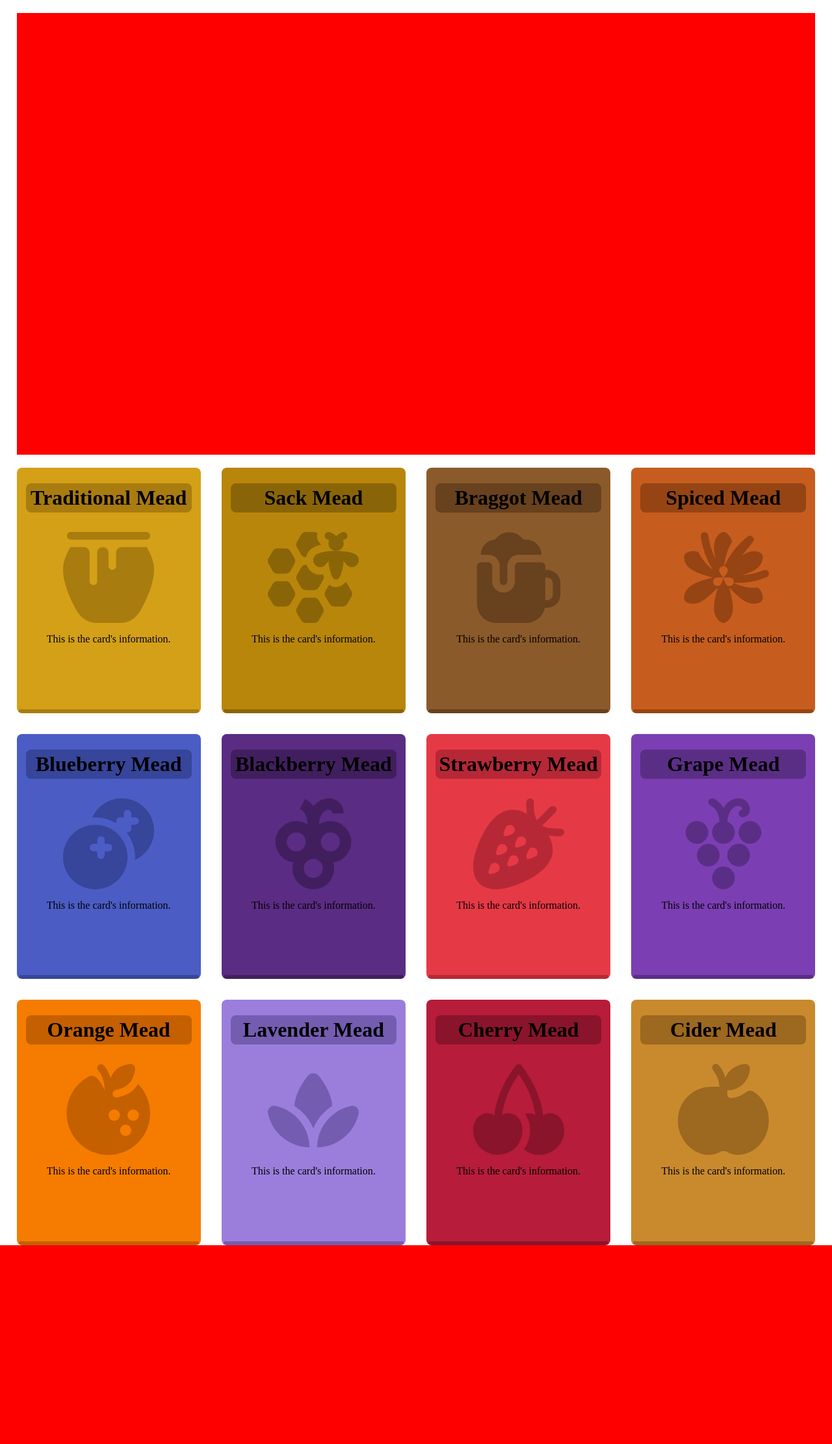
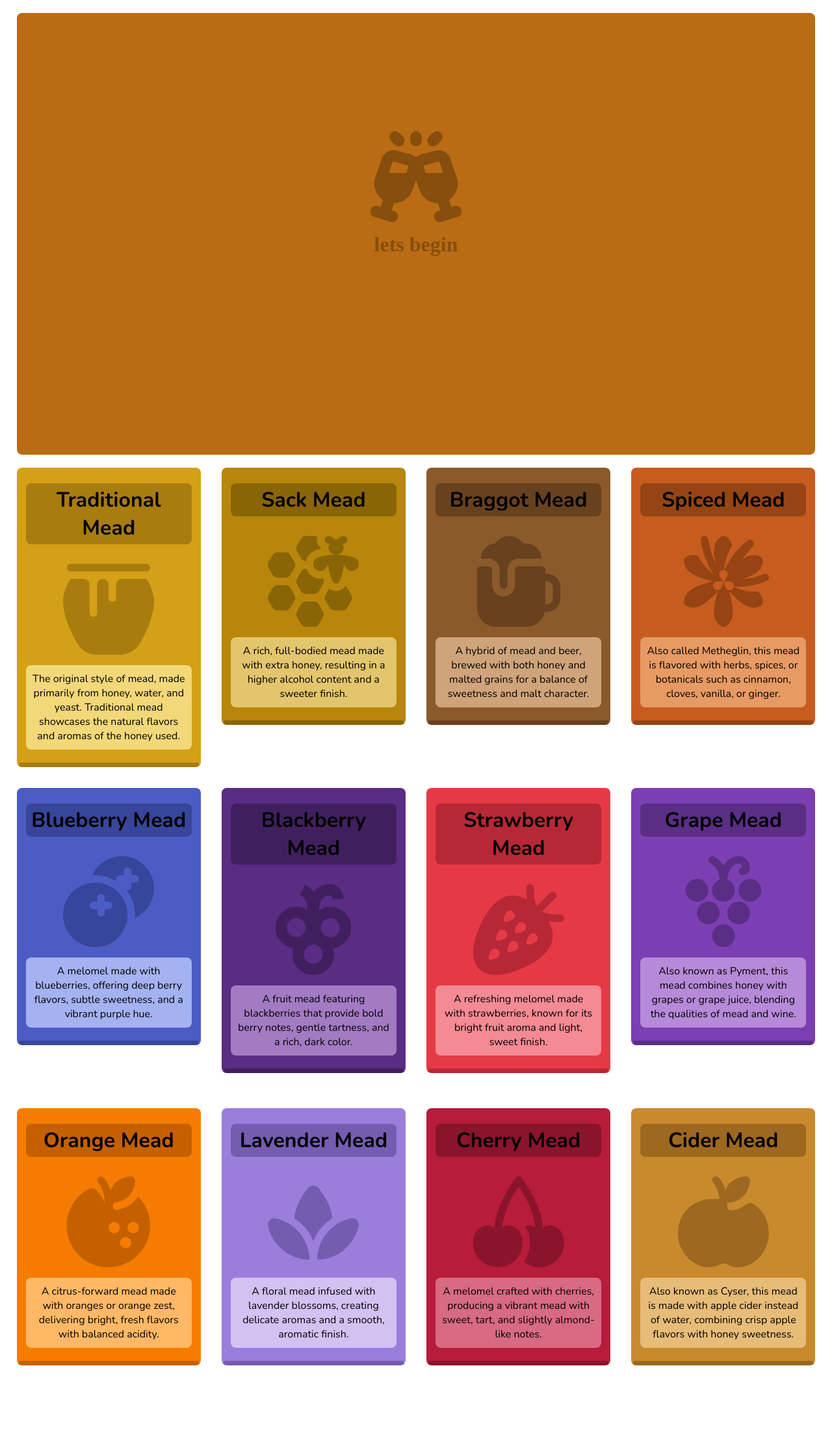
Before and after one commit to xValmearx/Mead_Maker, a Django app: page / in a window 1280 px wide. Shown: the part 64-2287 px from the top of the page at 65% size. Before the commit the page ends 1981 px from the top, so only its background shows below. Run offline with Django 5.2, Linux system fonts and the light colour scheme.

Commit message:
worked on the cards more and now I am going work on the mead modles and creat custom meads for the user and a display list of all the users meads

```diff
--- a/static/css/mead_cards.css
+++ b/static/css/mead_cards.css
@@ -1,9 +1,16 @@
+
+/* Imports*/
+@import url('https://fonts.googleapis.com/css2?family=Nunito:wght@200..1000&display=swap');
+
+
+
 :root{
     --color-1:#ffffff;
     --color-2:#ebe7e7;
     --color-3:#d0cece;
     --color-4:#000000;
 
+    --font-primary: "Nunito", sans-serif;
 
 
     --width-1:2vw;
@@ -17,55 +24,67 @@
 
     --border-size-1:2px;
     --border-size-2:4px;
-    --border-size-3:6px;
+    --border-size-3:7px;
 
     --border-radius-1:8px;
 
 /* Traditional */
+--traditional-light: #F3D87A;
 --traditional-primary: #D4A017;
 --traditional-dark: #A97C10;
 
 /* Sack */
+--sack-light: #E3C56D;
 --sack-primary: #B8860B;
 --sack-dark: #8A6508;
 
 /* Braggot */
+--braggot-light: #CFA47A;
 --braggot-primary: #8B5A2B;
 --braggot-dark: #68411E;
 
 /* Spiced */
+--spiced-light: #E79A63;
 --spiced-primary: #C65D1E;
 --spiced-dark: #964414;
 
 /* Blueberry */
+--blueberry-light: #A4B2F2;
 --blueberry-primary: #4B5CC4;
 --blueberry-dark: #37459A;
 
 /* Blackberry */
+--blackberry-light: #A27BC3;
 --blackberry-primary: #5B2C83;
 --blackberry-dark: #411F5F;
 
 /* Strawberry */
+--strawberry-light: #F48A93;
 --strawberry-primary: #E63946;
 --strawberry-dark: #B72836;
 
 /* Grape */
+--grape-light: #B68AD8;
 --grape-primary: #7B3FB3;
 --grape-dark: #5B2E86;
 
 /* Orange */
+--orange-light: #FFB866;
 --orange-primary: #F57C00;
 --orange-dark: #C46000;
 
 /* Lavender */
+--lavender-light: #D3C1F2;
 --lavender-primary: #9B7EDC;
 --lavender-dark: #745DB1;
 
 /* Cherry */
+--cherry-light: #D86A83;
 --cherry-primary: #B71C3A;
 --cherry-dark: #8A142C;
 
 /* Cider */
+--cider-light: #E7BC79;
 --cider-primary: #C98A2E;
 --cider-dark: #9D681F;
 
@@ -103,6 +122,8 @@
     justify-self: center;
     text-align: center;
     margin-bottom: 30px;
+
+    font-family: var(--font-primary);
 }
 
 .card-icon {
@@ -115,8 +136,11 @@
 }
 
 .card p{
-    justify-self: center;
+    margin-top: auto;
+    margin-bottom: 20px;
     text-align: center;
+    font-family: var(--font-primary);
+
 }
 
 
@@ -137,11 +161,15 @@
     border: var(--border-size-2) solid var(--traditional-primary) ;
     border-bottom: var(--border-size-3) solid var(--traditional-dark) ;
 }
-
 .card.traditional h1{
     background-color: var(--traditional-dark);
     border: var(--border-size-2) solid var(--traditional-dark);
     border-radius: var(--border-radius-1);
+}
+.card.traditional p{
+    padding: 10px;
+    border-radius: var(--border-radius-1);
+    background-color: var(--traditional-light);
 }
 
 .card.sack{
@@ -149,24 +177,31 @@
     border: var(--border-size-2) solid var(--sack-primary) ;
     border-bottom: var(--border-size-3) solid var(--sack-dark) ;
 }
-
 .card.sack h1{
     background-color: var(--sack-dark);
     border: var(--border-size-2) solid var(--sack-dark);
     border-radius: var(--border-radius-1);
 }
-
+.card.sack p{
+    padding: 10px;
+    border-radius: var(--border-radius-1);
+    background-color: var(--sack-light);
+}
 
 .card.braggot{
     background-color: var(--braggot-primary) ;
     border: var(--border-size-2) solid var(--braggot-primary) ;
     border-bottom: var(--border-size-3) solid var(--braggot-dark) ;
 }
-
 .card.braggot h1{
     background-color: var(--braggot-dark);
     border: var(--border-size-2) solid var(--braggot-dark);
     border-radius: var(--border-radius-1);
+}
+.card.braggot p{
+    padding: 10px;
+    border-radius: var(--border-radius-1);
+    background-color: var(--braggot-light);
 }
 
 .card.spiced{
@@ -174,23 +209,32 @@
     border: var(--border-size-2) solid var(--spiced-primary) ;
     border-bottom: var(--border-size-3) solid var(--spiced-dark) ;
 }
-
 .card.spiced h1{
     background-color: var(--spiced-dark);
     border: var(--border-size-2) solid var(--spiced-dark);
     border-radius: var(--border-radius-1);
 }
+.card.spiced p{
+    padding: 10px;
+    border-radius: var(--border-radius-1);
+    background-color: var(--spiced-light);
+}
+
 
 .card.blueberry{
     background-color: var(--blueberry-primary) ;
     border: var(--border-size-2) solid var(--blueberry-primary) ;
     border-bottom: var(--border-size-3) solid var(--blueberry-dark) ;
 }
-
 .card.blueberry h1{
     background-color: var(--blueberry-dark);
     border: var(--border-size-2) solid var(--blueberry-dark);
     border-radius: var(--border-radius-1);
+}
+.card.blueberry p{
+    padding: 10px;
+    border-radius: var(--border-radius-1);
+    background-color: var(--blueberry-light);
 }
 
 .card.blackberry{
@@ -198,11 +242,15 @@
     border: var(--border-size-2) solid var(--blackberry-primary) ;
     border-bottom: var(--border-size-3) solid var(--blackberry-dark) ;
 }
-
 .card.blackberry h1{
     background-color: var(--blackberry-dark);
     border: var(--border-size-2) solid var(--blackberry-dark);
     border-radius: var(--border-radius-1);
+}
+.card.blackberry p{
+    padding: 10px;
+    border-radius: var(--border-radius-1);
+    background-color: var(--blackberry-light);
 }
 
 .card.strawberry{
@@ -210,11 +258,15 @@
     border: var(--border-size-2) solid var(--strawberry-primary) ;
     border-bottom: var(--border-size-3) solid var(--strawberry-dark) ;
 }
-
 .card.strawberry h1{
     background-color: var(--strawberry-dark);
     border: var(--border-size-2) solid var(--strawberry-dark);
     border-radius: var(--border-radius-1);
+}
+.card.strawberry p{
+    padding: 10px;
+    border-radius: var(--border-radius-1);
+    background-color: var(--strawberry-light);
 }
 
 .card.grape{
@@ -222,23 +274,32 @@
     border: var(--border-size-2) solid var(--grape-primary) ;
     border-bottom: var(--border-size-3) solid var(--grape-dark) ;
 }
-
 .card.grape h1{
     background-color: var(--grape-dark);
     border: var(--border-size-2) solid var(--grape-dark);
     border-radius: var(--border-radius-1);
 }
+.card.grape p{
+    padding: 10px;
+    border-radius: var(--border-radius-1);
+    background-color: var(--grape-light);
+}
+
 
 .card.orange{
     background-color: var(--orange-primary) ;
     border: var(--border-size-2) solid var(--orange-primary) ;
     border-bottom: var(--border-size-3) solid var(--orange-dark) ;
 }
-
 .card.orange h1{
     background-color: var(--orange-dark);
     border: var(--border-size-2) solid var(--orange-dark);
     border-radius: var(--border-radius-1);
+}
+.card.orange p{
+    padding: 10px;
+    border-radius: var(--border-radius-1);
+    background-color: var(--orange-light);
 }
 
 .card.lavender{
@@ -246,11 +307,15 @@
     border: var(--border-size-2) solid var(--lavender-primary) ;
     border-bottom: var(--border-size-3) solid var(--lavender-dark) ;
 }
-
 .card.lavender h1{
     background-color: var(--lavender-dark);
     border: var(--border-size-2) solid var(--lavender-dark);
     border-radius: var(--border-radius-1);
+}
+.card.lavender p{
+    padding: 10px;
+    border-radius: var(--border-radius-1);
+    background-color: var(--lavender-light);
 }
 
 .card.cherry{
@@ -258,11 +323,15 @@
     border: var(--border-size-2) solid var(--cherry-primary) ;
     border-bottom: var(--border-size-3) solid var(--cherry-dark) ;
 }
-
 .card.cherry h1{
     background-color: var(--cherry-dark);
     border: var(--border-size-2) solid var(--cherry-dark);
     border-radius: var(--border-radius-1);
+}
+.card.cherry p{
+    padding: 10px;
+    border-radius: var(--border-radius-1);
+    background-color: var(--cherry-light);
 }
 
 .card.cider{
@@ -270,9 +339,13 @@
     border: var(--border-size-2) solid var(--cider-primary) ;
     border-bottom: var(--border-size-3) solid var(--cider-dark) ;
 }
-
 .card.cider h1{
     background-color: var(--cider-dark);
     border: var(--border-size-2) solid var(--cider-dark);
     border-radius: var(--border-radius-1);
 }
+.card.cider p{
+    padding: 10px;
+    border-radius: var(--border-radius-1);
+    background-color: var(--cider-light);
+}
--- a/static/css/style.css
+++ b/static/css/style.css
@@ -1,3 +1,8 @@
+/* Imports*/
+@import url('https://fonts.googleapis.com/css2?family=Nunito:wght@200..1000&display=swap');
+
+
+
 /* Reset */
 * {
   margin: 0;
@@ -12,6 +17,10 @@
     --color-4:#000000;
 
 
+    --hero-primary: #b96c14;
+    --hero-dark: #874e0d;
+
+    --font-primary: "Nunito", sans-serif;
 
     --width-1:2vw;
     --width-2:4vw;
@@ -113,6 +122,32 @@
 
 .hero{
     height: 85vh;
+    background-color: var(--hero-primary);
 
-    background-color: red;
+    border-radius: var(--border-radius-1);
+
+    display: flex;
+    flex-direction: column;
+    align-items: center;
+    text-align: center;
+
+    justify-content: center;
+
+    padding: var(--padding-2);
+    padding-bottom: 18vh;
+
+
 }
+
+.hero h1{
+    color: var(--hero-dark);
+}
+
+.hero.icon{
+    width: 140px;
+    height: 140px;
+
+    object-fit: contain;
+
+    margin-bottom: 1rem;
+}
--- a/static/js/base.js
+++ b/static/js/base.js
@@ -4,6 +4,7 @@
         const type = this.getAttribute("type") || "";
         const name = this.getAttribute("name") || "Blank";
         const icon = this.getAttribute("icon") || "";
+        const dialog = this.getAttribute("dialog") || "";
 
         if(icon == ""){
             this.innerHTML = `
@@ -11,7 +12,7 @@
 
                 <h1>${name}</h1>
 
-                <p>This is the card's information.</p>
+                <p>${dialog}</p>
             </div>
         `;
         }
@@ -23,7 +24,7 @@
 
                 <img class="card-icon" src="${icon}" alt="${name} icon">
 
-                <p>This is the card's information.</p>
+                <p>${dialog}</p>
             </div>
         `;
         }
--- a/templates/base.html
+++ b/templates/base.html
@@ -27,6 +27,8 @@
         {% block content %}
         Stuff Goes Here
         {% endblock content %}
+
+        <div style="height: 7vh;"></div>
 </main>
 </body>
 
--- a/templates/home.html
+++ b/templates/home.html
@@ -6,7 +6,10 @@
 
 {% block content %}
 
-<div class="section hero"></div>
+<div class="section hero">
+	<img class="card-icon" src="/static/icons/cheers.svg" alt="$cheers icon">
+	<h1>lets begin</h1>
+</div>
 
 <div class="section">
 
@@ -14,54 +17,74 @@
 		<mead-card
     name="Traditional Mead"
     type="traditional"
-			icon="/static/icons/traditional.svg"></mead-card>
+    icon="/static/icons/traditional.svg"
+    dialog="The original style of mead, made primarily from honey, water, and yeast. Traditional mead showcases the natural flavors and aromas of the honey used."></mead-card>
 
 <mead-card
     name="Sack Mead"
     type="sack"
-			icon="/static/icons/sack.svg"></mead-card>
+    icon="/static/icons/sack.svg"
+    dialog="A rich, full-bodied mead made with extra honey, resulting in a higher alcohol content and a sweeter finish."></mead-card>
+
 <mead-card
     name="Braggot Mead"
     type="braggot"
-			icon="/static/icons/braggot.svg"></mead-card>
+    icon="/static/icons/braggot.svg"
+    dialog="A hybrid of mead and beer, brewed with both honey and malted grains for a balance of sweetness and malt character."></mead-card>
+
 <mead-card
     name="Spiced Mead"
     type="spiced"
-			icon="/static/icons/spiced.svg"></mead-card>
+    icon="/static/icons/spiced.svg"
+    dialog="Also called Metheglin, this mead is flavored with herbs, spices, or botanicals such as cinnamon, cloves, vanilla, or ginger."></mead-card>
 
 <mead-card
     name="Blueberry Mead"
     type="blueberry"
-			icon="/static/icons/blueberry.svg"></mead-card>
+    icon="/static/icons/blueberry.svg"
+    dialog="A melomel made with blueberries, offering deep berry flavors, subtle sweetness, and a vibrant purple hue."></mead-card>
+
 <mead-card
     name="Blackberry Mead"
     type="blackberry"
-			icon="/static/icons/blackberry.svg"></mead-card>
+    icon="/static/icons/blackberry.svg"
+    dialog="A fruit mead featuring blackberries that provide bold berry notes, gentle tartness, and a rich, dark color."></mead-card>
+
 <mead-card
     name="Strawberry Mead"
     type="strawberry"
-			icon="/static/icons/strawberry.svg"></mead-card>
+    icon="/static/icons/strawberry.svg"
+    dialog="A refreshing melomel made with strawberries, known for its bright fruit aroma and light, sweet finish."></mead-card>
+
 <mead-card
     name="Grape Mead"
     type="grape"
-			icon="/static/icons/grape.svg"></mead-card>
+    icon="/static/icons/grape.svg"
+    dialog="Also known as Pyment, this mead combines honey with grapes or grape juice, blending the qualities of mead and wine."></mead-card>
 
 <mead-card
     name="Orange Mead"
     type="orange"
-			icon="/static/icons/orange.svg"></mead-card>
+    icon="/static/icons/orange.svg"
+    dialog="A citrus-forward mead made with oranges or orange zest, delivering bright, fresh flavors with balanced acidity."></mead-card>
+
 <mead-card
     name="Lavender Mead"
     type="lavender"
-			icon="/static/icons/lavender.svg"></mead-card>
+    icon="/static/icons/lavender.svg"
+    dialog="A floral mead infused with lavender blossoms, creating delicate aromas and a smooth, aromatic finish."></mead-card>
+
 <mead-card
     name="Cherry Mead"
     type="cherry"
-			icon="/static/icons/cherry.svg"></mead-card>
+    icon="/static/icons/cherry.svg"
+    dialog="A melomel crafted with cherries, producing a vibrant mead with sweet, tart, and slightly almond-like notes."></mead-card>
+
 <mead-card
     name="Cider Mead"
     type="cider"
-			icon="/static/icons/apple.svg"></mead-card>
+    icon="/static/icons/apple.svg"
+    dialog="Also known as Cyser, this mead is made with apple cider instead of water, combining crisp apple flavors with honey sweetness."></mead-card>
 
 	</div>
 
```
Also changed, not shown: db.sqlite3, static/Icons/cheers.svg (added). Lines whose indentation alone changed are shown as unchanged.
